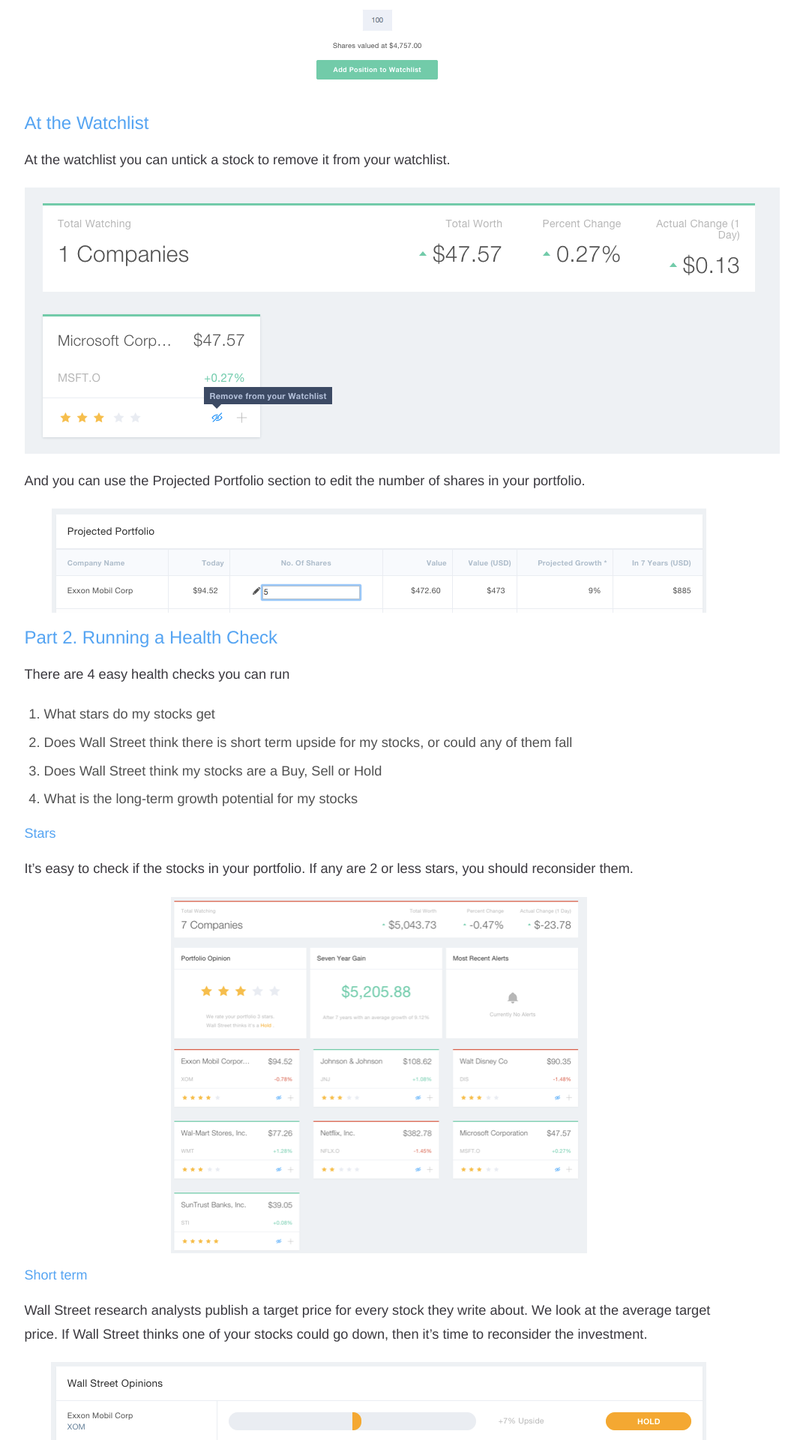
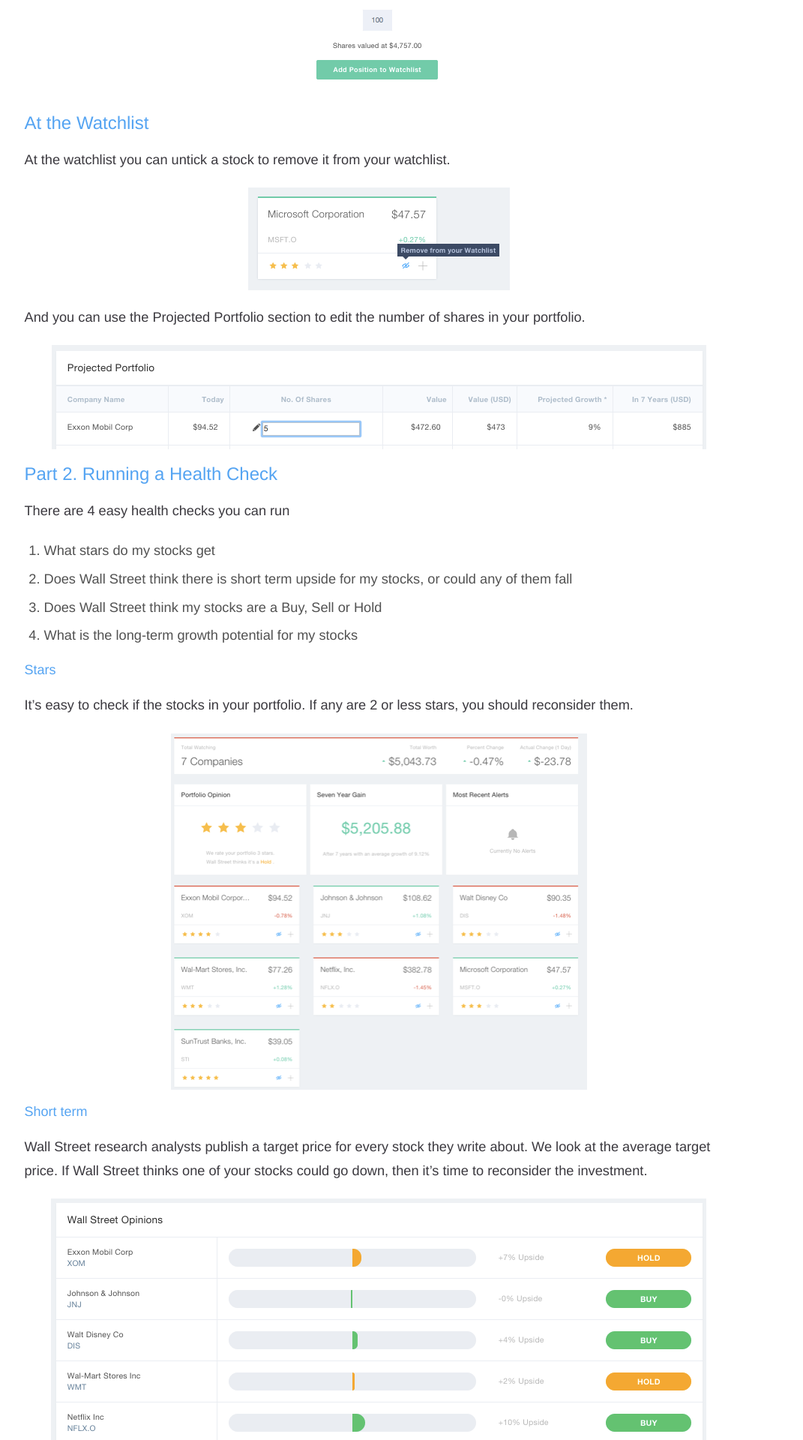
Before and after one commit to Stockflare/learn, a Jekyll site: the page built from _posts/2014-10-28-A4-Get-a-healthcheck.markdown, in a window 1280 px wide. Shown: the part 2385-4305 px from the top of the page at 75% size, without its empty margins (135-1206 px from the left). Built offline with Jekyll 4.4.1, drawn with Linux system fonts in a browser that asks for light colours; nearby versions of some CDN libraries.

Commit message:
Swapping an image in A4 Learn post

```diff
--- a/_posts/2014-10-28-A4-Get-a-healthcheck.markdown
+++ b/_posts/2014-10-28-A4-Get-a-healthcheck.markdown
@@ -50,7 +50,7 @@
 
 At the watchlist you can untick a stock to remove it from your watchlist.
 
-![Removing from watchlist](/images/watchlist-remove.png)
+![Removing from watchlist](/images/watchlist-removing.png)
 
 And you can use the Projected Portfolio section to edit the number of shares in your portfolio.
 
```
Also changed, not shown: images/watchlist-removing.png (added).
